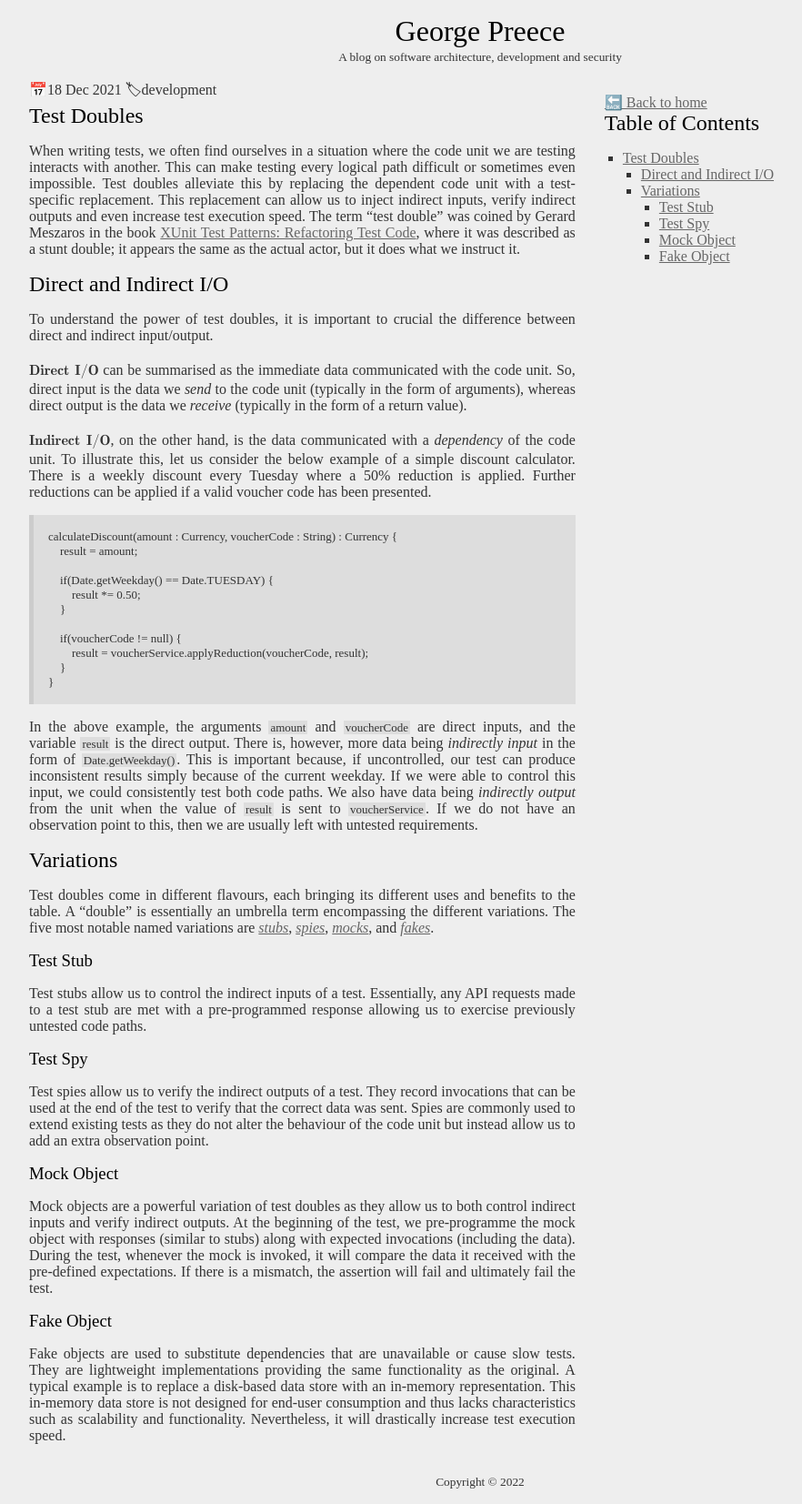
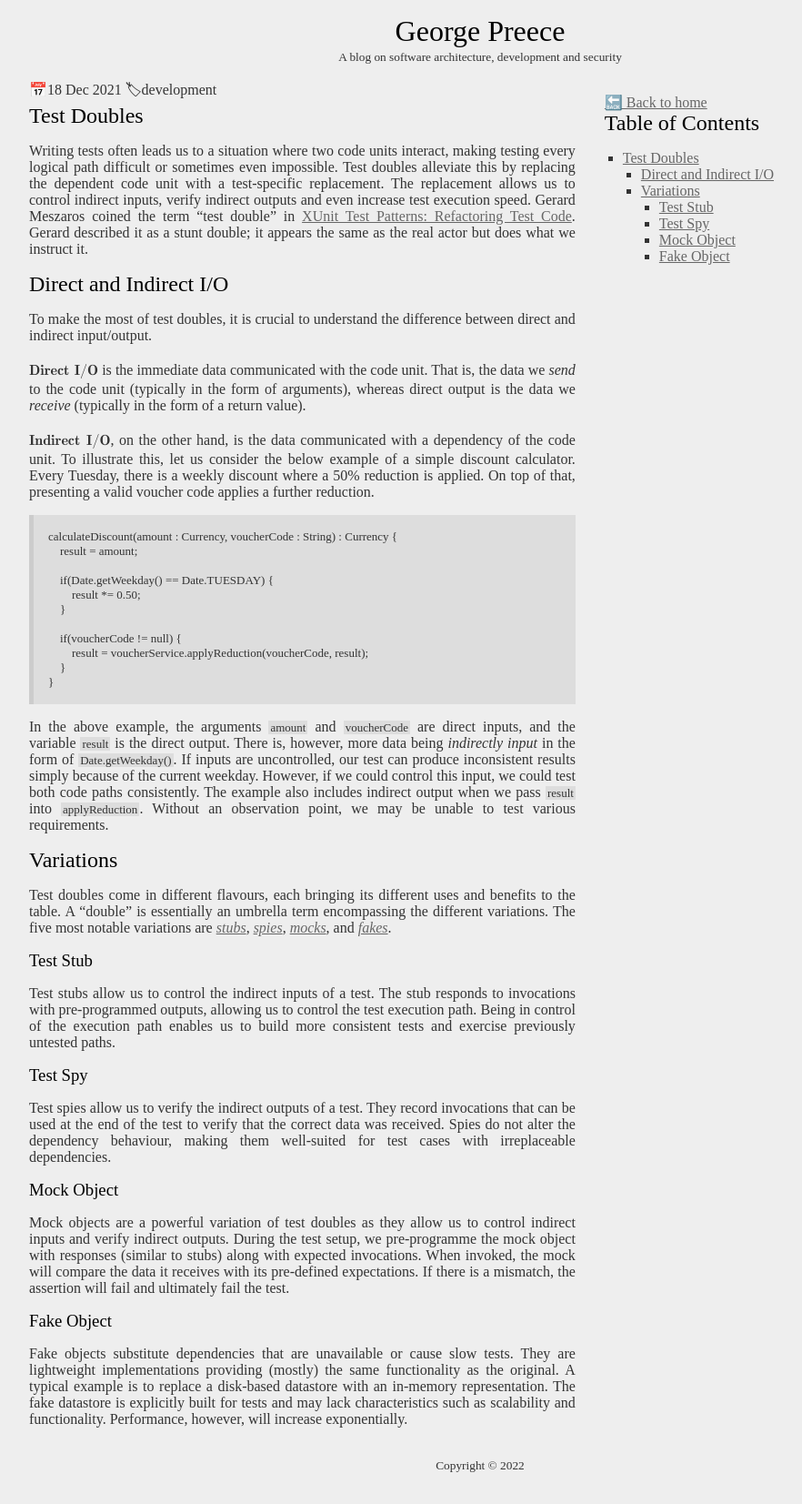
Before and after one commit to GeorgePreece/GeorgePreece.github.io, a Jekyll site: the page built from _posts/2021-12-18-test-doubles.md, in a window 1280 px wide. Shown: the whole page at 91% size, without its empty margins (112-994 px from the left). Built offline with Jekyll 4.4.1, drawn with Linux system fonts in a browser that asks for light colours; some web fonts are replaced.

Commit message:
Clarity improvements

````diff
--- a/_posts/2021-12-18-test-doubles.md
+++ b/_posts/2021-12-18-test-doubles.md
@@ -11,14 +11,14 @@ tags: development
 ---
 # {{ page.title }}
 
-When writing tests, we often find ourselves in a situation where the code unit we are testing interacts with another. This can make testing every logical path difficult or sometimes even impossible. Test doubles alleviate this by replacing the dependent code unit with a test-specific replacement. This replacement can allow us to inject indirect inputs, verify indirect outputs and even increase test execution speed. The term "test double" was coined by Gerard Meszaros in the book [XUnit Test Patterns: Refactoring Test Code](http://xunitpatterns.com/), where it was described as a stunt double; it appears the same as the actual actor, but it does what we instruct it.
+Writing tests often leads us to a situation where two code units interact, making testing every logical path difficult or sometimes even impossible. Test doubles alleviate this by replacing the dependent code unit with a test-specific replacement. The replacement allows us to control indirect inputs, verify indirect outputs and even increase test execution speed. Gerard Meszaros coined the term "test double" in [XUnit Test Patterns: Refactoring Test Code](http://xunitpatterns.com/). Gerard described it as a stunt double; it appears the same as the real actor but does what we instruct it.
 
 ## Direct and Indirect I/O
-To understand the power of test doubles, it is important to crucial the difference between direct and indirect input/output.
+To make the most of test doubles, it is crucial to understand the difference between direct and indirect input/output.
 
-**Direct I/O** can be summarised as the immediate data communicated with the code unit. So, direct input is the data we _send_ to the code unit (typically in the form of arguments), whereas direct output is the data we _receive_ (typically in the form of a return value).
+**Direct I/O** is the immediate data communicated with the code unit. That is, the data we _send_ to the code unit (typically in the form of arguments), whereas direct output is the data we _receive_ (typically in the form of a return value).
 
-**Indirect I/O**, on the other hand, is the data communicated with a _dependency_ of the code unit. To illustrate this, let us consider the below example of a simple discount calculator. There is a weekly discount every Tuesday where a 50% reduction is applied. Further reductions can be applied if a valid voucher code has been presented.
+**Indirect I/O**, on the other hand, is the data communicated with a dependency of the code unit. To illustrate this, let us consider the below example of a simple discount calculator. Every Tuesday, there is a weekly discount where a 50% reduction is applied. On top of that, presenting a valid voucher code applies a further reduction.
 
 ```
 calculateDiscount(amount : Currency, voucherCode : String) : Currency {
@@ -34,19 +34,19 @@ calculateDiscount(amount : Currency, voucherCode : String) : Currency {
 }
 ```
 
-In the above example, the arguments `amount` and `voucherCode` are direct inputs, and the variable `result` is the direct output. There is, however, more data being _indirectly input_ in the form of `Date.getWeekday()`. This is important because, if uncontrolled, our test can produce inconsistent results simply because of the current weekday. If we were able to control this input, we could consistently test both code paths. We also have data being _indirectly output_ from the unit when the value of `result` is sent to `voucherService`. If we do not have an observation point to this, then we are usually left with untested requirements.
+In the above example, the arguments `amount` and `voucherCode` are direct inputs, and the variable `result` is the direct output. There is, however, more data being _indirectly input_ in the form of `Date.getWeekday()`. If inputs are uncontrolled, our test can produce inconsistent results simply because of the current weekday. However, if we could control this input, we could test both code paths consistently. The example also includes indirect output when we pass `result` into `applyReduction`. Without an observation point, we may be unable to test various requirements.
 
 ## Variations
-Test doubles come in different flavours, each bringing its different uses and benefits to the table. A "double" is essentially an umbrella term encompassing the different variations. The five most notable named variations are [_stubs_](#test-stub), [_spies_](#test-spy), [_mocks_](#mock-object), and [_fakes_](#fake-object).
+Test doubles come in different flavours, each bringing its different uses and benefits to the table. A "double" is essentially an umbrella term encompassing the different variations. The five most notable variations are [_stubs_](#test-stub), [_spies_](#test-spy), [_mocks_](#mock-object), and [_fakes_](#fake-object).
 
 ### Test Stub
-Test stubs allow us to control the indirect inputs of a test. Essentially, any API requests made to a test stub are met with a pre-programmed response allowing us to exercise previously untested code paths.
+Test stubs allow us to control the indirect inputs of a test. The stub responds to invocations with pre-programmed outputs, allowing us to control the test execution path. Being in control of the execution path enables us to build more consistent tests and exercise previously untested paths.
 
 ### Test Spy
-Test spies allow us to verify the indirect outputs of a test. They record invocations that can be used at the end of the test to verify that the correct data was sent. Spies are commonly used to extend existing tests as they do not alter the behaviour of the code unit but instead allow us to add an extra observation point.
+Test spies allow us to verify the indirect outputs of a test. They record invocations that can be used at the end of the test to verify that the correct data was received. Spies do not alter the dependency behaviour, making them well-suited for test cases with irreplaceable dependencies.
 
 ### Mock Object
-Mock objects are a powerful variation of test doubles as they allow us to both control indirect inputs and verify indirect outputs. At the beginning of the test, we pre-programme the mock object with responses (similar to stubs) along with expected invocations (including the data). During the test, whenever the mock is invoked, it will compare the data it received with the pre-defined expectations. If there is a mismatch, the assertion will fail and ultimately fail the test.
+Mock objects are a powerful variation of test doubles as they allow us to control indirect inputs and verify indirect outputs. During the test setup, we pre-programme the mock object with responses (similar to stubs) along with expected invocations. When invoked, the mock will compare the data it receives with its pre-defined expectations. If there is a mismatch, the assertion will fail and ultimately fail the test.
 
 ### Fake Object
-Fake objects are used to substitute dependencies that are unavailable or cause slow tests. They are lightweight implementations providing the same functionality as the original. A typical example is to replace a disk-based data store with an in-memory representation. This in-memory data store is not designed for end-user consumption and thus lacks characteristics such as scalability and functionality. Nevertheless, it will drastically increase test execution speed.
+Fake objects substitute dependencies that are unavailable or cause slow tests. They are lightweight implementations providing (mostly) the same functionality as the original. A typical example is to replace a disk-based datastore with an in-memory representation. The fake datastore is explicitly built for tests and may lack characteristics such as scalability and functionality. Performance, however, will increase exponentially.
````
